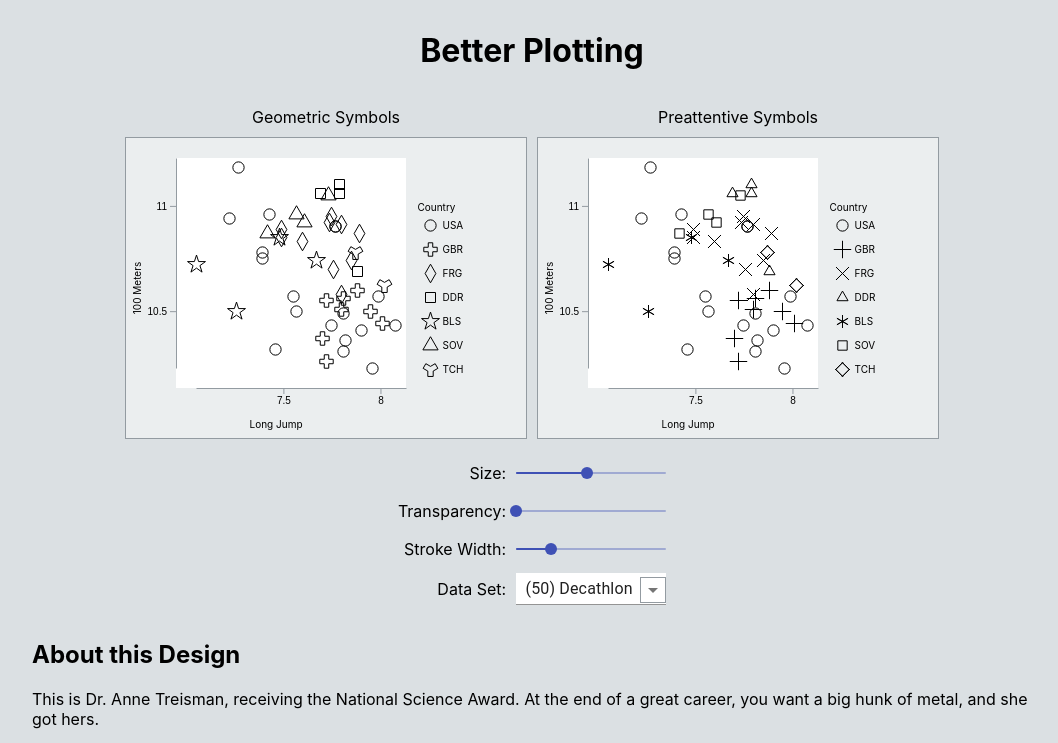
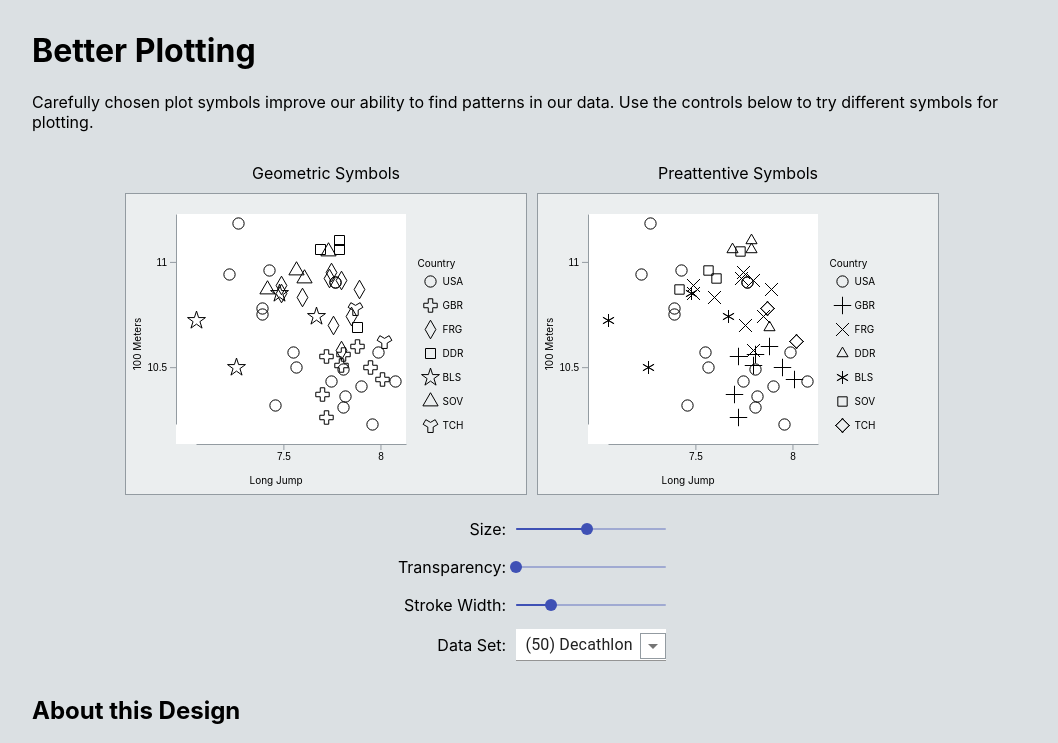
Before and after one commit to hemanrobinson/good-plot-symbols, a React (Create React App) app: page / in a window 1280 px wide. Shown: the top 743 px of the page, without its empty margins (108-1166 px from the left). Built offline with nearby package versions, Linux system fonts and the light colour scheme.

Commit message:
improve layout

```diff
--- a/src/App.js
+++ b/src/App.js
@@ -23,6 +23,9 @@ const App = () => {
         <div className="Column">
             <div className="Description">
                 <h1>Better Plotting</h1>
+                <p>
+                Carefully chosen plot symbols improve our ability to find patterns in our data.  Use the controls below to try different symbols for plotting.
+                </p>
             </div>
             <div className="GridPlots">
                 <label>Geometric Symbols</label>
```
Also changed, not shown: 2 other files (tests, documents, lock files or other folders).
